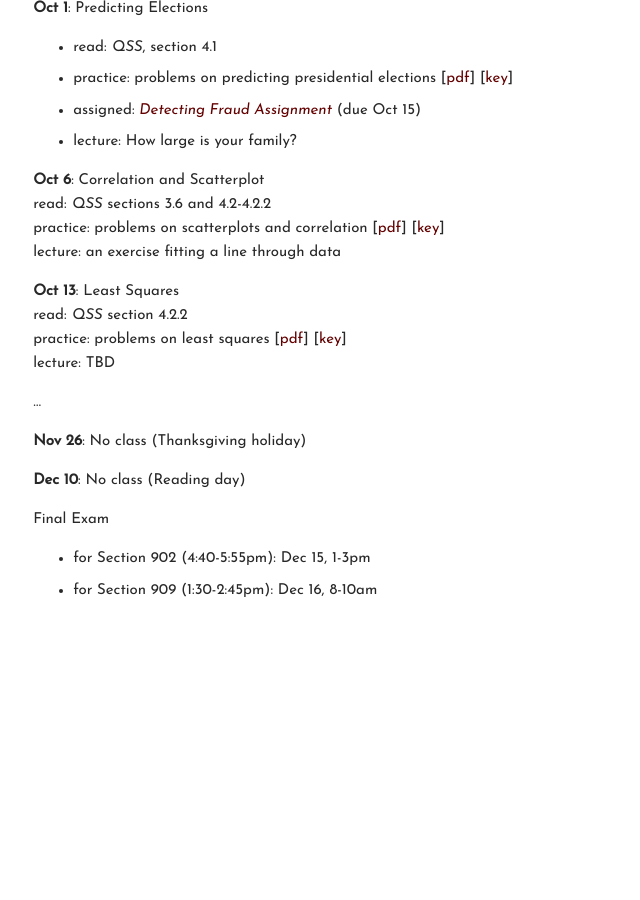
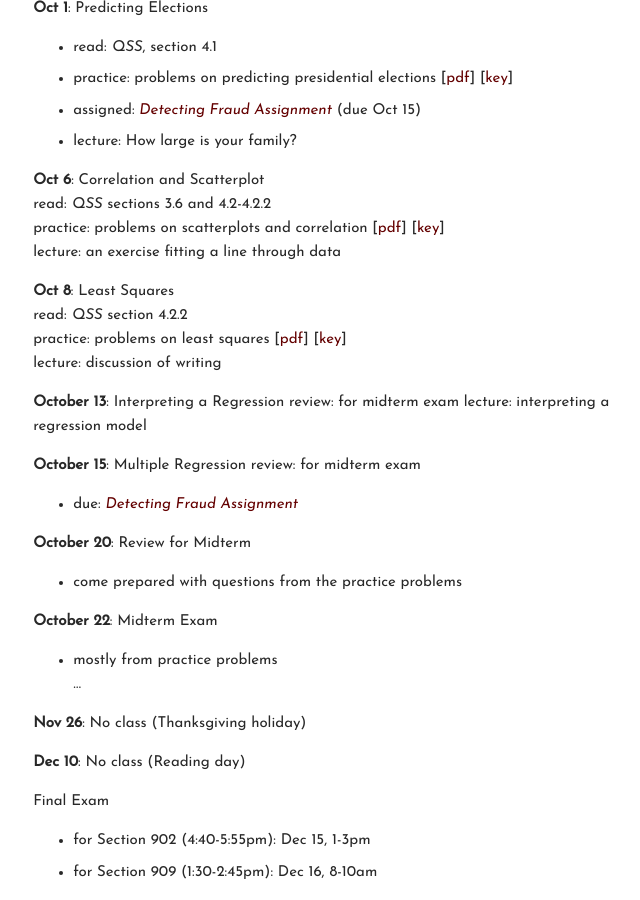
Before and after one commit to carlislerainey/carlislerainey.github.io, a Jekyll site: the page built from teaching/pols-209/index.md, in a window 1280 px wide and 900 px high, scrolled down 2390 px. Shown: the whole window, without its empty margins (429-1069 px from the left). Built offline with Jekyll 4.4.1, drawn with Linux system fonts in a browser that asks for light colours; before the commit the page ends 3008 px from its top, so only the background shows below that.

Commit message:
update schedule

```diff
--- a/teaching/pols-209/index.md
+++ b/teaching/pols-209/index.md
@@ -99,11 +99,25 @@ read: *QSS* sections 3.6 and 4.2-4.2.2
 practice: problems on scatterplots and correlation [[pdf](files/pp-scatterplots.pdf)] [[key](https://github.com/carlislerainey/pols-209/blob/gh-pages/practice-problems/scatterplots/pp-key-scatterplots.R)]
 lecture: an exercise fitting a line through data
 
-**Oct 13**: Least Squares
+**Oct 8**: Least Squares
 read: *QSS* section 4.2.2
-practice: problems on least squares [[pdf](files/pp-scatterplots.pdf)] [[key](https://github.com/carlislerainey/pols-209/blob/gh-pages/practice-problems/least-squares/pp-key-least-squares.R)]
-lecture: TBD
+practice: problems on least squares [[pdf](files/pp-key-least-squares.pdf)] [[key](https://github.com/carlislerainey/pols-209/blob/gh-pages/practice-problems/least-squares/pp-key-least-squares.R)]
+lecture: discussion of writing
 
+**October 13**: Interpreting a Regression
+review: for midterm exam
+lecture: interpreting a regression model
+
+
+**October 15**: Multiple Regression
+review: for midterm exam
+- due: [*Detecting Fraud Assignment*](files/wa2.pdf)
+
+**October 20**: Review for Midterm
+- come prepared with questions from the practice problems
+
+**October 22**: Midterm Exam
+- mostly from practice problems
 ...
 
 **Nov 26**: No class (Thanksgiving holiday)
```
